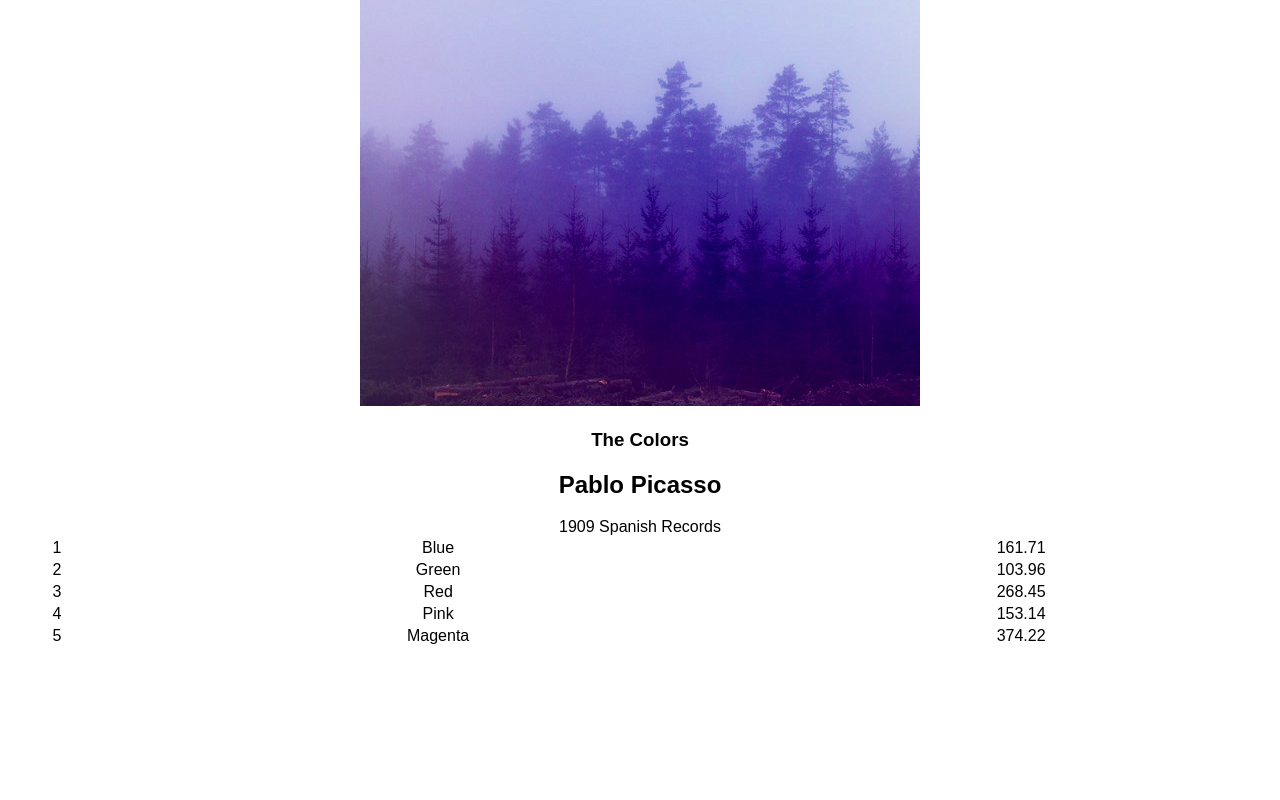
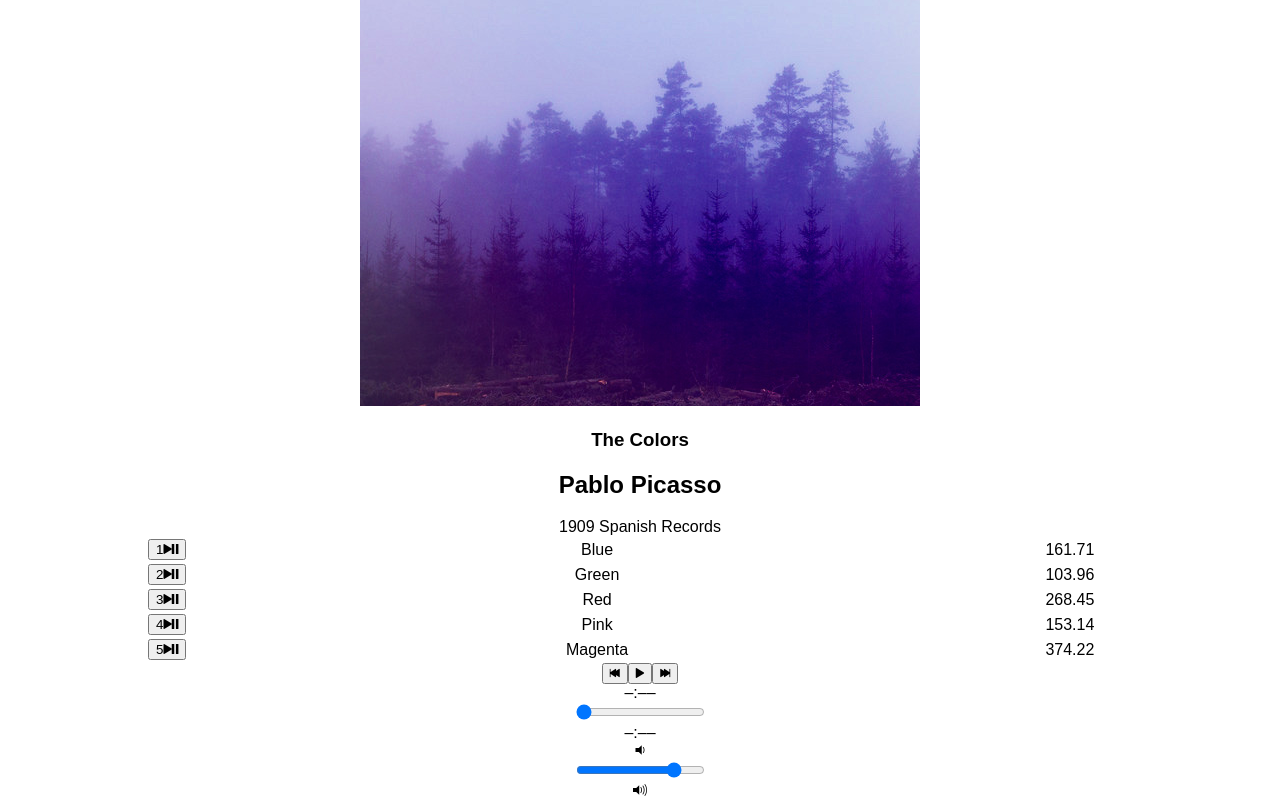
Before and after one commit to antblessing/react-jams, a React (Create React App) app: page /album/the-colors in a window 1280 px wide. Shown: the part 252-1052 px from the top of the page. Before the commit the page ends 900 px from the top, so only its background shows below. Built offline with nearby package versions, Linux system fonts and the light colour scheme.

Commit message:
Added previous/next player bar functionality

```diff
--- a/public/index.html
+++ b/public/index.html
@@ -10,6 +10,7 @@
     -->
     <link rel="manifest" href="%PUBLIC_URL%/manifest.json">
     <link rel="shortcut icon" href="%PUBLIC_URL%/favicon.ico">
+    <link rel="stylesheet" type="text/css" href="http://code.ionicframework.com/ionicons/2.0.1/css/ionicons.min.css">
     <!--
       Notice the use of %PUBLIC_URL% in the tags above.
       It will be replaced with the URL of the `public` folder during the build.
--- a/src/components/Album.js
+++ b/src/components/Album.js
@@ -1,5 +1,6 @@
 import React, { Component } from 'react';
 import albumData from './../data/albums';
+import PlayerBar from './PlayerBar';
 
 class Album extends Component {
   constructor(props) {
@@ -10,9 +11,59 @@
     });
 
     this.state = {
-      album: album
+      album: album,
+      currentSong: album.songs[0],
+      isPlaying: false
     };
+
+    this.audioElement = document.createElement('audio');
+    this.audioElement.src = album.songs[0].audioSrc;
   }
+
+  play() {
+    this.audioElement.play();
+    this.setState({ isPlaying: true });
+  }
+
+  pause() {
+    this.audioElement.pause();
+    this.setState({ isPlaying: false });
+  }
+
+  setSong(song) {
+    this.audioElement.src = song.audioSrc;
+    this.setState({ currentSong: song });
+  }
+
+  handleSongClick(song) {
+    const isSameSong = this.state.currentSong === song;
+
+    if (this.state.isPlaying && isSameSong) {
+      this.pause();
+    } else {
+      if (!isSameSong) { this.setSong(song); }
+      this.play();
+    }
+  }
+
+  handlePrevClick() {
+    const currentIndex = this.state.album.songs.findIndex(song => this.state.currentSong === song);
+    const newIndex = Math.max(0,currentIndex-1);
+    const newSong = this.state.album.songs[newIndex];
+
+    this.setSong(newSong);
+    this.play();
+  }
+
+  handleNextClick() {
+    const currentIndex = this.state.album.songs.findIndex(song => this.state.currentSong === song);
+    const newIndex = Math.max(0,currentIndex+1);
+    const newSong = this.state.album.songs[newIndex];
+
+    this.setSong(newSong);
+    this.play();
+  }
+
   render() {
     return(
       <section className="album">
@@ -33,21 +84,28 @@
           <tbody>
           {
             this.state.album.songs.map((song,index) =>
-              <tr key={index}>
-                <td>
-                  {index + 1}
+              <tr className="song" key={index} onClick={() => this.handleSongClick(song)} >
+                <td className="song-actions">
+                  <button>
+                    <span className="song-number">{index+1}</span>
+                    <span className="ion-play"></span>
+                    <span className="ion-pause"></span>
+                  </button>
                 </td>
-                <td>
-                  {song.title}
-                </td>
-                <td>
-                  {song.duration}
-                </td>
+                <td className="song-title">{song.title}</td>
+                <td className="song-duration">{song.duration}</td>
               </tr>
             )
           }
           </tbody>
         </table>
+        <PlayerBar
+        isPlaying={this.state.isPlaying}
+        currentSong={this.state.currentSong}
+        handleSongClick={() => this.handleSongClick(this.state.currentSong)}
+        handlePrevClick={() => this.handlePrevClick()}
+        handleNextClick={() => this.handleNextClick()}
+        />
       </section>
     );
   }
--- /dev/null
+++ b/src/components/PlayerBar.js
@@ -0,0 +1,33 @@
+import React, { Component } from 'react';
+
+class PlayerBar extends Component {
+  render() {
+    return (
+      <section className="player-bar">
+        <section id="buttons">
+          <button id="previous" onClick={this.props.handlePrevClick}>
+            <span className="ion-skip-backward"></span>
+          </button>
+          <button id="play-pause" onClick={this.props.handleSongClick}>
+            <span className={this.props.isPlaying ? 'ion-pause' : 'ion-play'}></span>
+          </button>
+          <button id="next" onClick={this.props.handleNextClick}>
+           <span className="ion-skip-forward"></span>
+          </button>
+        </section>
+        <section id="time-control">
+          <div className="current-time">–:––</div>
+          <input type="range" className="seek-bar" value="0" />
+          <div className="total-time">–:––</div>
+        </section>
+        <section id="volume-control">
+          <div className="icon ion-volume-low"></div>
+          <input type="range" className="seek-bar" value="80" />
+          <div className="icon ion-volume-high"></div>
+        </section>
+      </section>
+    );
+  }
+}
+
+export default PlayerBar;
```
